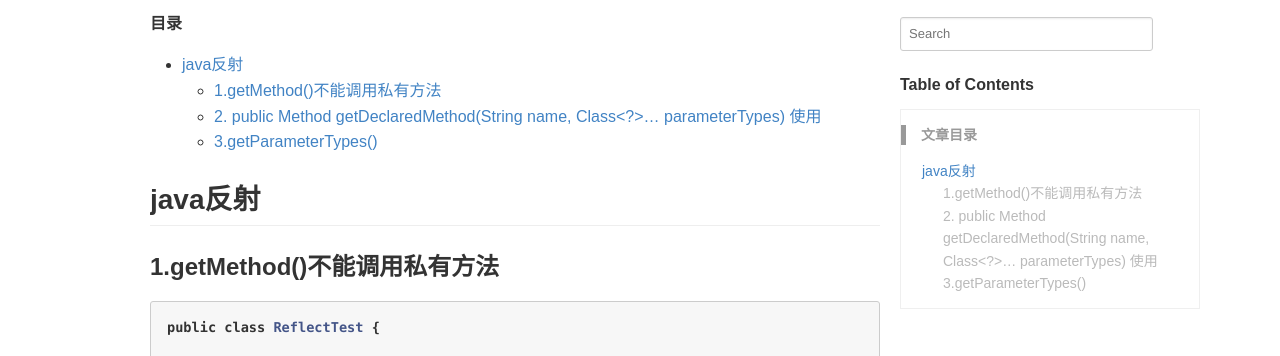
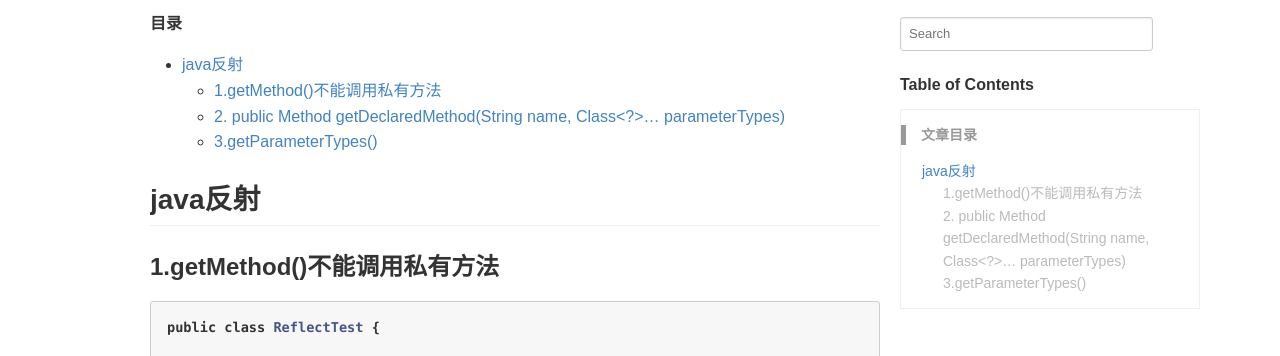
Before and after one commit to lizb0907/lizb0907.github.io, a Jekyll site: the page built from _posts/java/2019-07-16-JavaBase.md, in a window 1280 px wide and 900 px high. Shown: the part 251-607 px from the top of the window. Built offline with Jekyll 4.4.1, drawn with Linux system fonts in a browser that asks for light colours; comment, search, counter and statistics services are not loaded; some of the changed text lies outside the part shown.

Commit message:
javabase reflection update 05

````diff
--- a/_posts/java/2019-07-16-JavaBase.md
+++ b/_posts/java/2019-07-16-JavaBase.md
@@ -115,7 +115,7 @@ public class ReflectTest {
 java里的反射并不是只能获取值，还可以动态的给某个方法赋值。
 输出：小菜  大鸟
 
-### 2. public Method getDeclaredMethod(String name, Class<?>... parameterTypes) 使用
+### 2. public Method getDeclaredMethod(String name, Class<?>... parameterTypes)
 
 ```java
 public class ClassDemo {
````
